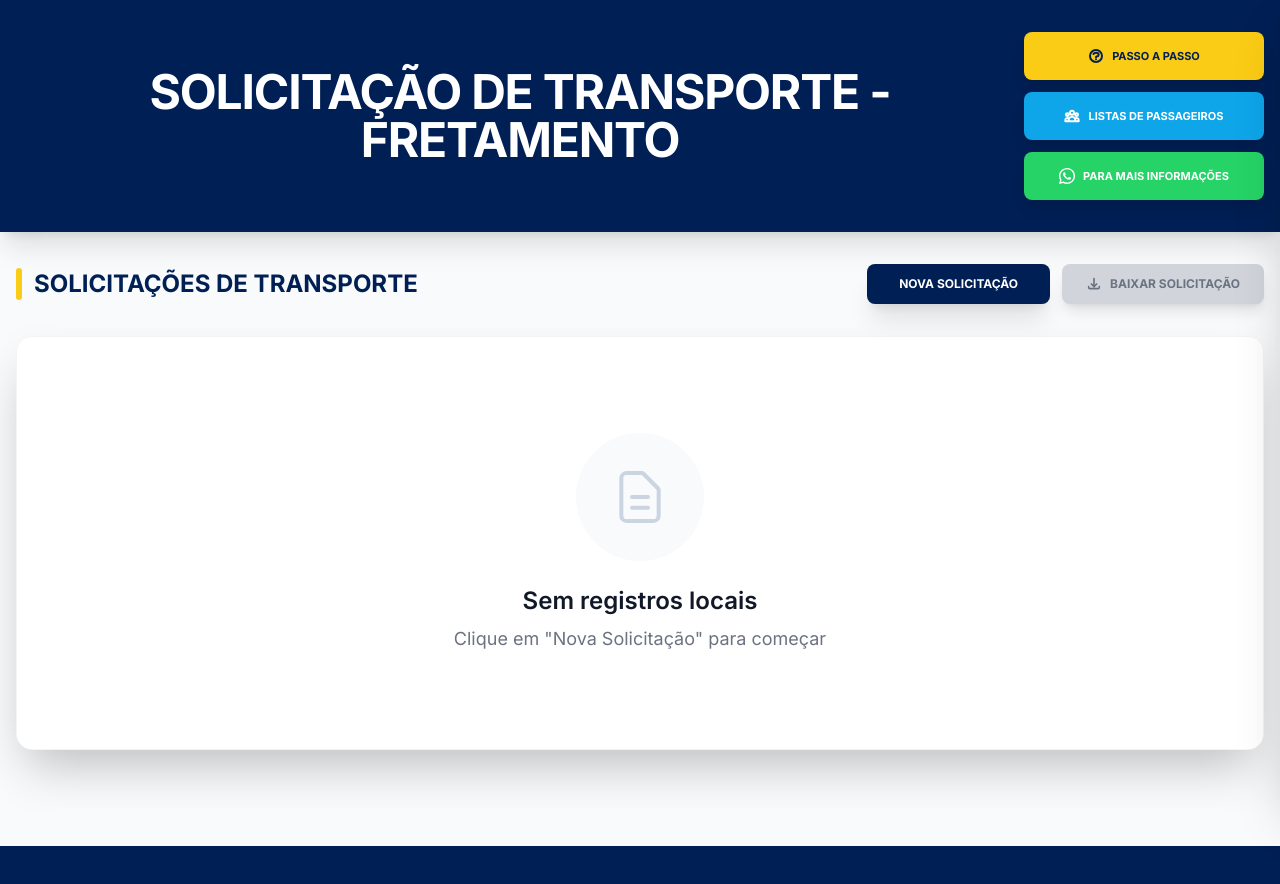
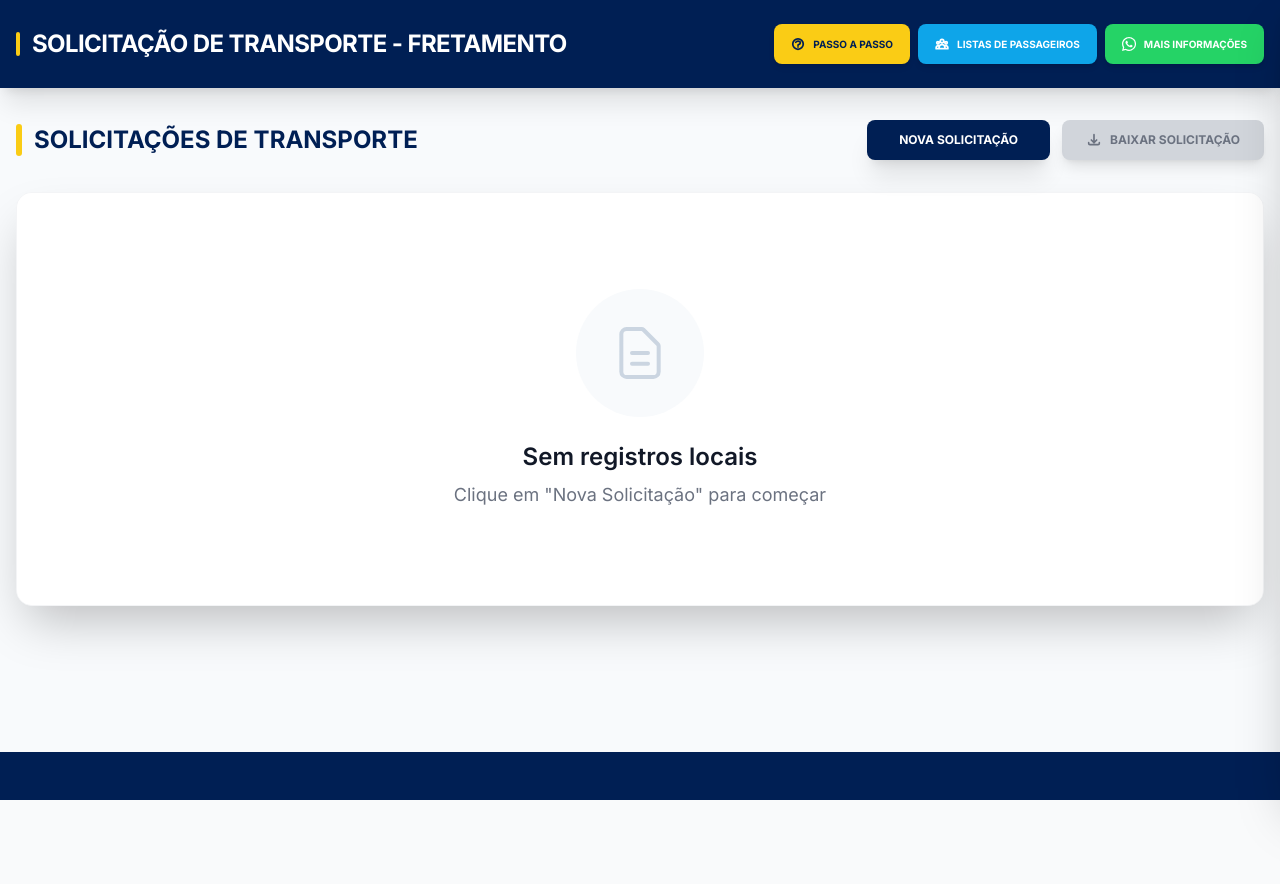
Before and after one commit to thiagofretamento/SOLICITA-O-DE-TRANSPORTE-TESTE, a React (Vite) app: page / in a window 1280 px wide. Shown: the top 884 px of the page. After the commit the page ends 800 px from the top, so only its background shows below. Built offline with nearby package versions, Linux system fonts and the light colour scheme.

Commit message:
feat(Header): Refactor header layout and styling
Adjusts the header component to use a more flexible and responsive layout. This includes modifying button styling for better consistency and updating the heading presentation to be more prominent and visually distinct.

```diff
--- a/components/Header.tsx
+++ b/components/Header.tsx
@@ -11,24 +11,26 @@ const Header: React.FC<HeaderProps> = ({ onOpenManual, onOpenPassengerList }) =>
     window.open('https://wa.me/5581984942091', '_blank');
   };
 
-  const buttonBaseClass = "flex items-center justify-center gap-2 px-4 py-3 rounded-lg font-black text-[10px] md:text-[11px] uppercase transition-all shadow-lg transform hover:-translate-y-0.5 active:translate-y-0 min-w-[240px] h-12 text-center whitespace-nowrap";
+  const buttonBaseClass = "flex items-center justify-center gap-2 px-4 py-2 rounded-lg font-black text-[10px] uppercase transition-all shadow-md transform hover:-translate-y-0.5 active:translate-y-0 min-w-fit h-10 text-center whitespace-nowrap border border-transparent";
 
   return (
     <header className="bg-[#001f54] text-white shadow-xl">
-      <div className="container mx-auto px-4 py-6 md:py-8">
-        <div className="flex flex-col lg:flex-row items-center justify-between gap-6">
-          <div className="flex-1 hidden lg:block"></div>
+      <div className="container mx-auto px-4 py-4 md:py-6">
+        <div className="flex flex-col lg:flex-row items-center justify-between gap-4">
 
-          <h1 className="text-xl md:text-4xl lg:text-5xl font-black tracking-tight text-white text-center flex-grow uppercase leading-tight">
-            SOLICITAÇÃO DE TRANSPORTE - FRETAMENTO
-          </h1>
+          <div className="flex items-center gap-3">
+            <span className="w-1 h-6 bg-yellow-400 rounded-full hidden md:block"></span>
+            <h1 className="text-lg md:text-xl lg:text-2xl font-black tracking-tight text-white uppercase leading-tight text-center lg:text-left">
+              SOLICITAÇÃO DE TRANSPORTE - FRETAMENTO
+            </h1>
+          </div>
 
-          <div className="flex flex-col sm:flex-row flex-wrap justify-center lg:justify-end gap-3 flex-1 w-full lg:w-auto">
+          <div className="flex flex-row flex-wrap justify-center lg:justify-end gap-2 w-full lg:w-auto">
             <button
               onClick={onOpenManual}
               className={`${buttonBaseClass} bg-yellow-400 hover:bg-yellow-500 text-[#001f54] hover:shadow-yellow-400/20`}
             >
-              <svg className="w-4 h-4 flex-shrink-0" fill="none" viewBox="0 0 24 24" stroke="currentColor">
+              <svg className="w-3.5 h-3.5 flex-shrink-0" fill="none" viewBox="0 0 24 24" stroke="currentColor">
                 <path strokeLinecap="round" strokeLinejoin="round" strokeWidth={3} d="M8.228 9c.549-1.165 2.03-2 3.772-2 2.21 0 4 1.343 4 3 0 1.4-1.278 2.575-3.006 2.907-.542.104-.994.54-.994 1.093m0 3h.01M21 12a9 9 0 11-18 0 9 9 0 0118 0z" />
               </svg>
               Passo a Passo
@@ -38,7 +40,7 @@ const Header: React.FC<HeaderProps> = ({ onOpenManual, onOpenPassengerList }) =>
               onClick={onOpenPassengerList}
               className={`${buttonBaseClass} bg-sky-500 hover:bg-sky-600 text-white hover:shadow-sky-500/20`}
             >
-              <svg className="w-4 h-4 flex-shrink-0" fill="none" viewBox="0 0 24 24" stroke="currentColor">
+              <svg className="w-3.5 h-3.5 flex-shrink-0" fill="none" viewBox="0 0 24 24" stroke="currentColor">
                 <path strokeLinecap="round" strokeLinejoin="round" strokeWidth={3} d="M17 20h5v-2a3 3 0 00-5.356-1.857M17 20H7m10 0v-2c0-.656-.126-1.283-.356-1.857M7 20H2v-2a3 3 0 015.356-1.857M7 20v-2c0-.656.126-1.283.356-1.857m0 0a5.002 5.002 0 019.288 0M15 7a3 3 0 11-6 0 3 3 0 016 0zm6 3a2 2 0 11-4 0 2 2 0 014 0zM7 10a2 2 0 11-4 0 2 2 0 014 0z" />
               </svg>
               Listas de Passageiros
@@ -48,10 +50,10 @@ const Header: React.FC<HeaderProps> = ({ onOpenManual, onOpenPassengerList }) =>
               onClick={handleWhatsApp}
               className={`${buttonBaseClass} bg-[#25D366] hover:bg-[#128C7E] text-white hover:shadow-green-500/20`}
             >
-              <svg className="w-4 h-4 flex-shrink-0" fill="currentColor" viewBox="0 0 24 24">
+              <svg className="w-3.5 h-3.5 flex-shrink-0" fill="currentColor" viewBox="0 0 24 24">
                 <path d="M17.472 14.382c-.297-.149-1.758-.867-2.03-.967-.273-.099-.471-.148-.67.15-.197.297-.767.966-.94 1.164-.173.199-.347.223-.644.075-.297-.15-1.255-.463-2.39-1.475-.883-.788-1.48-1.761-1.653-2.059-.173-.297-.018-.458.13-.606.134-.133.298-.347.446-.52.149-.174.198-.298.298-.497.099-.198.05-.371-.025-.52-.075-.149-.669-1.612-.916-2.207-.242-.579-.487-.5-.669-.51-.173-.008-.371-.01-.57-.01-.198 0-.52.074-.792.372-.272.297-1.04 1.016-1.04 2.479 0 1.462 1.065 2.875 1.213 3.074.149.198 2.096 3.2 5.077 4.487.709.306 1.262.489 1.694.625.712.227 1.36.195 1.871.118.571-.085 1.758-.719 2.006-1.413.248-.694.248-1.289.173-1.413-.074-.124-.272-.198-.57-.347m-5.421 7.403h-.004a9.87 9.87 0 01-5.031-1.378l-.361-.214-3.741.982.998-3.648-.235-.374a9.86 9.86 0 01-1.51-5.26c.001-5.45 4.436-9.884 9.888-9.884 2.64 0 5.122 1.03 6.988 2.898a9.825 9.825 0 012.893 6.994c-.003 5.45-4.437 9.884-9.885 9.884m8.413-18.297A11.815 11.815 0 0012.05 0C5.414 0 .004 5.412.001 12.049c0 2.123.554 4.197 1.607 6.037L0 24l6.105-1.602a11.834 11.834 0 005.937 1.598h.005c6.637 0 12.048-5.412 12.052-12.049a11.829 11.829 0 00-3.41-8.461z"/>
               </svg>
-              Para mais Informações
+              Mais Informações
             </button>
           </div>
         </div>
```
